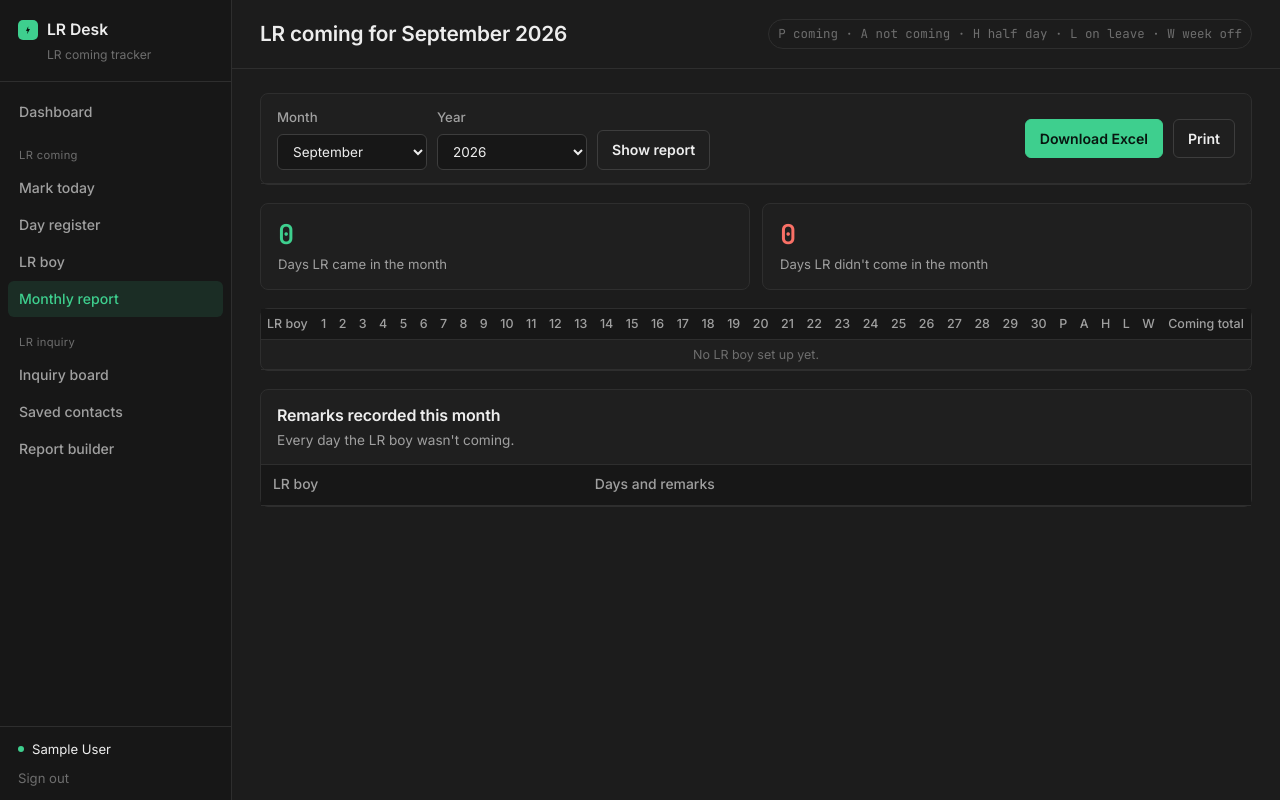
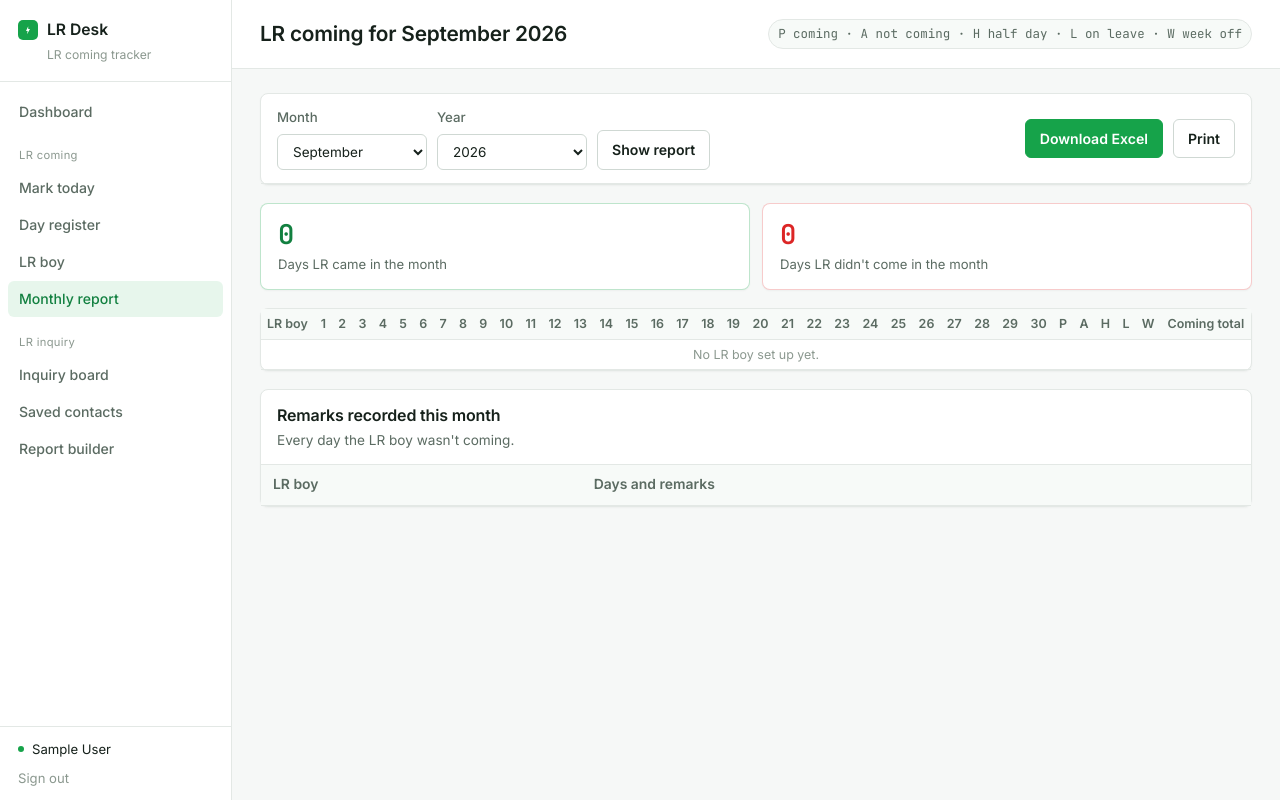
Before and after one commit to Shani-Tiwari-Dev/LR-Management-System, a Django app: page /reports/attendance/ in a window 1280 px wide. Run offline with Django 5.2, Linux system fonts and the light colour scheme; the visitor is signed in with stand-in values (Sample User, id 1); data that the repository does not hold is empty.

Commit message:
Add files via upload

```diff
--- a/attendance/urls.py
+++ b/attendance/urls.py
@@ -6,6 +6,5 @@ urlpatterns = [
     path("", views.mark_attendance, name="mark_attendance"),
     path("register/", views.day_register, name="day_register"),
     path("employees/", views.employee_list, name="employee_list"),
-    path("employees/add/", views.employee_form, name="employee_add"),
     path("employees/<int:pk>/", views.employee_form, name="employee_edit"),
 ]
--- a/attendance/views.py
+++ b/attendance/views.py
@@ -99,8 +99,10 @@ def employee_list(request):
 
 
 @login_required
-def employee_form(request, pk=None):
-    employee = get_object_or_404(Employee, pk=pk) if pk else None
+def employee_form(request, pk):
+    # There is only ever one LR boy on this system — this view edits the
+    # existing record; it never creates a new one.
+    employee = get_object_or_404(Employee, pk=pk)
     form = EmployeeForm(request.POST or None, instance=employee)
     if request.method == "POST" and form.is_valid():
         saved = form.save()
--- a/reports/views.py
+++ b/reports/views.py
@@ -86,7 +86,6 @@ def monthly_attendance(request):
 @login_required
 def monthly_attendance_xlsx(request):
     month, year = _month_from_request(request)
-    days, rows = _build_month_data(month, year)
 
     wb = Workbook()
     sheet = wb.active
@@ -95,53 +94,28 @@ def monthly_attendance_xlsx(request):
     header_fill = PatternFill("solid", fgColor="14532D")
     header_font = Font(color="FFFFFF", bold=True)
 
-    header = ["Code", "LR boy", "Role"] + [str(d) for d in days] + [
-        "Coming", "Not coming", "Half day", "On leave", "Week off", "Coming total"
-    ]
-    sheet.append(header)
+    sheet.append(["Date", "Status", "Reason for absent"])
     for cell in sheet[1]:
         cell.fill = header_fill
         cell.font = header_font
         cell.alignment = Alignment(horizontal="center")
 
-    for row in rows:
-        employee = row["employee"]
-        line = [employee.code, employee.name, employee.department]
-        line += [cell["code"] for cell in row["cells"]]
-        line += [
-            row["counts"]["P"], row["counts"]["A"], row["counts"]["H"],
-            row["counts"]["L"], row["counts"]["W"], row["payable"],
-        ]
-        sheet.append(line)
-
-    sheet.freeze_panes = "D2"
-    sheet.column_dimensions["A"].width = 12
-    sheet.column_dimensions["B"].width = 26
-    sheet.column_dimensions["C"].width = 18
-
-    # Second sheet: every non-receipt with the remark that was recorded.
-    reason_sheet = wb.create_sheet("LR remarks")
-    reason_sheet.append(["Date", "Code", "LR boy", "Status", "Remark"])
-    for cell in reason_sheet[1]:
-        cell.fill = header_fill
-        cell.font = header_font
-    absences = (
+    records = (
         Attendance.objects.filter(date__year=year, date__month=month)
-        .exclude(status=Attendance.PRESENT)
-        .exclude(status=Attendance.WEEK_OFF)
         .select_related("employee")
         .order_by("date")
     )
-    for record in absences:
-        reason_sheet.append([
+    for record in records:
+        is_present = record.status == Attendance.PRESENT
+        sheet.append([
             record.date.strftime("%d-%m-%Y"),
-            record.employee.code,
-            record.employee.name,
-            record.get_status_display(),
-            record.reason,
+            "Present" if is_present else "Absent",
+            "" if is_present else record.reason,
         ])
-    reason_sheet.column_dimensions["C"].width = 26
-    reason_sheet.column_dimensions["E"].width = 60
+
+    sheet.column_dimensions["A"].width = 14
+    sheet.column_dimensions["B"].width = 12
+    sheet.column_dimensions["C"].width = 50
 
     stream = BytesIO()
     wb.save(stream)
--- a/static/css/app.css
+++ b/static/css/app.css
@@ -1,40 +1,43 @@
-/* LR Desk — Supabase-inspired dark console.
-   Deep neutral surfaces, hairline borders instead of shadows for hierarchy,
-   one signal color (Supabase green) reserved for primary actions and
-   "on" states, soft-tint badges for status. */
+/* LR Desk — light console with a green signal color.
+   White surfaces, soft grey hairline borders for hierarchy, one green
+   accent reserved for primary actions and "on" states, soft-tint badges
+   for status. */
 
 :root {
-  --bg: #1c1c1c;
-  --bg-inset: #171717;
-  --surface: #1f1f1f;
-  --surface-hover: #262626;
-  --surface-raised: #242424;
-  --border: #2e2e2e;
-  --border-strong: #3d3d3d;
-  --text: #ededed;
-  --text-muted: #a0a0a0;
-  --text-faint: #6e6e6e;
+  --bg: #f6f8f7;
+  --bg-inset: #ffffff;
+  --surface: #ffffff;
+  --surface-hover: #f0f5f2;
+  --surface-raised: #f7faf8;
+  --border: #e3e8e5;
+  --border-strong: #cfd8d3;
+  --text: #16211b;
+  --text-muted: #5b6b62;
+  --text-faint: #8b988f;
 
-  --green: #3ecf8e;
-  --green-dim: #2fb47c;
-  --green-ink: #08150f;
-  --green-bg: rgba(62, 207, 142, 0.12);
-  --green-border: rgba(62, 207, 142, 0.32);
+  --green: #16a34a;
+  --green-bright: #22c55e;
+  --green-dim: #128040;
+  --green-ink: #ffffff;
+  --green-bg: rgba(22, 163, 74, 0.1);
+  --green-border: rgba(22, 163, 74, 0.28);
 
-  --red: #f97066;
-  --red-bg: rgba(249, 112, 102, 0.12);
-  --red-border: rgba(249, 112, 102, 0.3);
+  --red: #dc2626;
+  --red-bg: rgba(220, 38, 38, 0.08);
+  --red-border: rgba(220, 38, 38, 0.24);
 
-  --yellow: #f5b83d;
-  --yellow-bg: rgba(245, 184, 61, 0.12);
-  --yellow-border: rgba(245, 184, 61, 0.3);
+  --yellow: #b45309;
+  --yellow-bg: rgba(217, 145, 22, 0.12);
+  --yellow-border: rgba(217, 145, 22, 0.3);
 
-  --grey-bg: rgba(160, 160, 160, 0.12);
-  --grey-border: rgba(160, 160, 160, 0.28);
+  --grey-bg: rgba(91, 107, 98, 0.09);
+  --grey-border: rgba(91, 107, 98, 0.22);
 
   --radius: 8px;
   --radius-sm: 6px;
   --rail: 232px;
+  --shadow-sm: 0 1px 2px rgba(22, 33, 27, 0.04);
+  --shadow: 0 6px 20px rgba(22, 33, 27, 0.07);
 }
 
 * { box-sizing: border-box; }
@@ -55,7 +58,7 @@ body {
   font-size: 0.94em;
 }
 
-a { color: var(--green); text-decoration: none; }
+a { color: var(--green-dim); text-decoration: none; }
 a:hover { text-decoration: underline; }
 
 h1, h2, h3 { font-weight: 600; letter-spacing: -0.01em; margin: 0; color: var(--text); }
@@ -102,7 +105,7 @@ h2 { font-size: 1rem; }
   content: "";
   position: absolute;
   inset: 6px 8px;
-  background: var(--green-ink);
+  background: #fff;
   clip-path: polygon(55% 0%, 0% 60%, 40% 60%, 25% 100%, 100% 35%, 55% 35%);
 }
 .rail-brand .sub { font-size: 0.76rem; color: var(--text-faint); margin-top: 4px; padding-left: 29px; }
@@ -122,7 +125,7 @@ h2 { font-size: 1rem; }
 .rail nav a:hover { background: var(--surface-hover); color: var(--text); }
 .rail nav a.active {
   background: var(--green-bg);
-  color: var(--green);
+  color: var(--green-dim);
 }
 .rail nav .group {
   font-size: 0.7rem;
@@ -164,7 +167,7 @@ h2 { font-size: 1rem; }
 .main { flex: 1; min-width: 0; }
 
 .topbar {
-  background: var(--bg);
+  background: var(--bg-inset);
   border-bottom: 1px solid var(--border);
   padding: 18px 28px;
   display: flex;
@@ -176,10 +179,11 @@ h2 { font-size: 1rem; }
 .topbar .stamp {
   font-family: "JetBrains Mono", monospace;
   font-size: 0.78rem;
-  color: var(--text-faint);
+  color: var(--text-muted);
   padding: 4px 9px;
   border: 1px solid var(--border);
   border-radius: 999px;
+  background: var(--surface-raised);
 }
 
 .content { padding: 24px 28px 56px; max-width: 1400px; }
@@ -191,6 +195,7 @@ h2 { font-size: 1rem; }
   border: 1px solid var(--border);
   border-radius: var(--radius);
   margin-bottom: 18px;
+  box-shadow: var(--shadow-sm);
 }
 .panel-head {
   padding: 13px 16px;
@@ -216,6 +221,7 @@ h2 { font-size: 1rem; }
   padding: 15px 17px;
   border: 1px solid var(--border);
   border-radius: var(--radius);
+  box-shadow: var(--shadow-sm);
 }
 .tile .figure {
   font-family: "JetBrains Mono", monospace;
@@ -225,8 +231,11 @@ h2 { font-size: 1rem; }
   color: var(--text);
 }
 .tile .caption { color: var(--text-muted); font-size: 0.82rem; margin-top: 4px; }
-.tile.good .figure { color: var(--green); }
+.tile.good { border-color: var(--green-border); }
+.tile.good .figure { color: var(--green-dim); }
+.tile.warn { border-color: var(--yellow-border); }
 .tile.warn .figure { color: var(--yellow); }
+.tile.bad { border-color: var(--red-border); }
 .tile.bad .figure { color: var(--red); }
 
 /* -------------------------------------------------------------- forms */
@@ -246,7 +255,7 @@ select, textarea {
   padding: 8px 11px;
   border: 1px solid var(--border-strong);
   border-radius: var(--radius-sm);
-  background: var(--bg-inset);
+  background: #fff;
   font: inherit;
   color: var(--text);
   transition: border-color 0.12s ease, box-shadow 0.12s ease;
@@ -298,26 +307,26 @@ input[type="file"] { font: inherit; color: var(--text-muted); }
 .btn:hover { background: var(--green-dim); border-color: var(--green-dim); text-decoration: none; }
 .btn:active { transform: translateY(1px); }
 .btn.secondary {
-  background: transparent;
+  background: #fff;
   color: var(--text);
   border-color: var(--border-strong);
 }
 .btn.secondary:hover { background: var(--surface-hover); border-color: var(--border-strong); }
-.btn.wa { background: #25d366; border-color: #25d366; color: #08150f; }
+.btn.wa { background: #25d366; border-color: #25d366; color: #063d20; }
 .btn.wa:hover { background: #1fb958; border-color: #1fb958; }
 .btn.small { padding: 5px 10px; font-size: 0.8rem; }
-.btn.danger { background: var(--red); border-color: var(--red); color: #240a08; }
+.btn.danger { background: var(--red); border-color: var(--red); color: #fff; }
 
 /* ------------------------------------------------------------- tables */
 
 .table-wrap { overflow-x: auto; }
 table { width: 100%; border-collapse: collapse; font-size: 0.87rem; }
 thead th {
-  background: var(--bg-inset);
+  background: var(--surface-raised);
   text-align: left;
   padding: 9px 12px;
   border-bottom: 1px solid var(--border);
-  font-weight: 500;
+  font-weight: 600;
   color: var(--text-muted);
   white-space: nowrap;
 }
@@ -334,7 +343,7 @@ tfoot td { padding: 9px 12px; font-weight: 600; border-top: 1px solid var(--bord
   font-weight: 600;
   border: 1px solid transparent;
 }
-.pill.p { background: var(--green-bg); color: var(--green); border-color: var(--green-border); }
+.pill.p { background: var(--green-bg); color: var(--green-dim); border-color: var(--green-border); }
 .pill.a { background: var(--red-bg); color: var(--red); border-color: var(--red-border); }
 .pill.h, .pill.l { background: var(--yellow-bg); color: var(--yellow); border-color: var(--yellow-border); }
 .pill.w { background: var(--grey-bg); color: var(--text-muted); border-color: var(--grey-border); }
@@ -343,7 +352,7 @@ tfoot td { padding: 9px 12px; font-weight: 600; border-top: 1px solid var(--bord
    yellow, solved (closed) = green. */
 .pill.open { background: var(--grey-bg); color: var(--text-muted); border-color: var(--grey-border); }
 .pill.followed { background: var(--yellow-bg); color: var(--yellow); border-color: var(--yellow-border); }
-.pill.closed { background: var(--green-bg); color: var(--green); border-color: var(--green-border); }
+.pill.closed { background: var(--green-bg); color: var(--green-dim); border-color: var(--green-border); }
 
 /* ------------------------------------------------- LR coming marking */
 
@@ -357,14 +366,14 @@ tfoot td { padding: 9px 12px; font-weight: 600; border-top: 1px solid var(--bord
   border-radius: var(--radius-sm);
   cursor: pointer;
   font-size: 0.82rem;
-  background: var(--bg-inset);
+  background: #fff;
   color: var(--text-muted);
   transition: background 0.12s ease, color 0.12s ease, border-color 0.12s ease;
 }
 .status-set input:checked + label {
   background: var(--green);
   border-color: var(--green);
-  color: var(--green-ink);
+  color: #fff;
 }
 .status-set input:focus-visible + label { outline: 2px solid var(--green); outline-offset: 1px; }
 .reason-cell input { min-width: 220px; }
@@ -372,7 +381,7 @@ tfoot td { padding: 9px 12px; font-weight: 600; border-top: 1px solid var(--bord
 
 .grid-report td, .grid-report th { padding: 5px 6px; text-align: center; font-size: 0.78rem; }
 .grid-report td.name { text-align: left; white-space: nowrap; font-size: 0.85rem; color: var(--text); }
-.grid-report .mark-P { color: var(--green); font-weight: 600; }
+.grid-report .mark-P { color: var(--green-dim); font-weight: 600; }
 .grid-report .mark-A { color: var(--red); font-weight: 600; background: var(--red-bg); }
 .grid-report .mark-H, .grid-report .mark-L { color: var(--yellow); font-weight: 600; }
 .grid-report .mark-W { color: var(--text-faint); }
@@ -387,7 +396,7 @@ tfoot td { padding: 9px 12px; font-weight: 600; border-top: 1px solid var(--bord
   margin-bottom: 14px;
   font-size: 0.88rem;
 }
-.notice.success { border-color: var(--green-border); background: var(--green-bg); color: var(--green); }
+.notice.success { border-color: var(--green-border); background: var(--green-bg); color: var(--green-dim); }
 .notice.error { border-color: var(--red-border); background: var(--red-bg); color: var(--red); }
 .notice.info { border-color: var(--yellow-border); background: var(--yellow-bg); color: var(--yellow); }
 
@@ -430,7 +439,7 @@ details.adder[open] summary { border-bottom: 1px solid var(--border); }
   background: var(--bg);
 }
 .login-aside {
-  background: var(--bg-inset);
+  background: var(--surface-raised);
   color: var(--text-muted);
   padding: 56px 52px;
   display: flex;
@@ -449,7 +458,7 @@ details.adder[open] summary { border-bottom: 1px solid var(--border); }
   color: var(--text-faint);
   line-height: 2;
 }
-.login-aside .docket b { color: var(--green); font-weight: 500; }
+.login-aside .docket b { color: var(--green-dim); font-weight: 500; }
 .login-aside h1 {
   font-size: 2.2rem;
   color: var(--text);
@@ -459,7 +468,7 @@ details.adder[open] summary { border-bottom: 1px solid var(--border); }
 }
 .login-aside p { color: var(--text-muted); max-width: 44ch; }
 .login-form-side {
-  background: var(--bg);
+  background: var(--bg-inset);
   display: flex;
   align-items: center;
   justify-content: center;
@@ -498,7 +507,7 @@ details.adder[open] summary { border-bottom: 1px solid var(--border); }
 @media print {
   .rail, .topbar, .actions, .no-print { display: none !important; }
   body { background: #fff; color: #000; }
-  .panel { border: 1px solid #ccc; }
+  .panel { border: 1px solid #ccc; box-shadow: none; }
   .content { padding: 0; }
 }
 
--- a/templates/attendance/employee_form.html
+++ b/templates/attendance/employee_form.html
@@ -1,6 +1,6 @@
 {% extends "base.html" %}
-{% block title %}{% if employee %}Edit LR boy{% else %}Add LR boy{% endif %} · LR Desk{% endblock %}
-{% block heading %}{% if employee %}Edit {{ employee.name }}{% else %}Add the LR boy{% endif %}{% endblock %}
+{% block title %}Edit LR boy · LR Desk{% endblock %}
+{% block heading %}Edit {{ employee.name }}{% endblock %}
 
 {% block content %}
 <div class="panel" style="max-width:720px">
```
